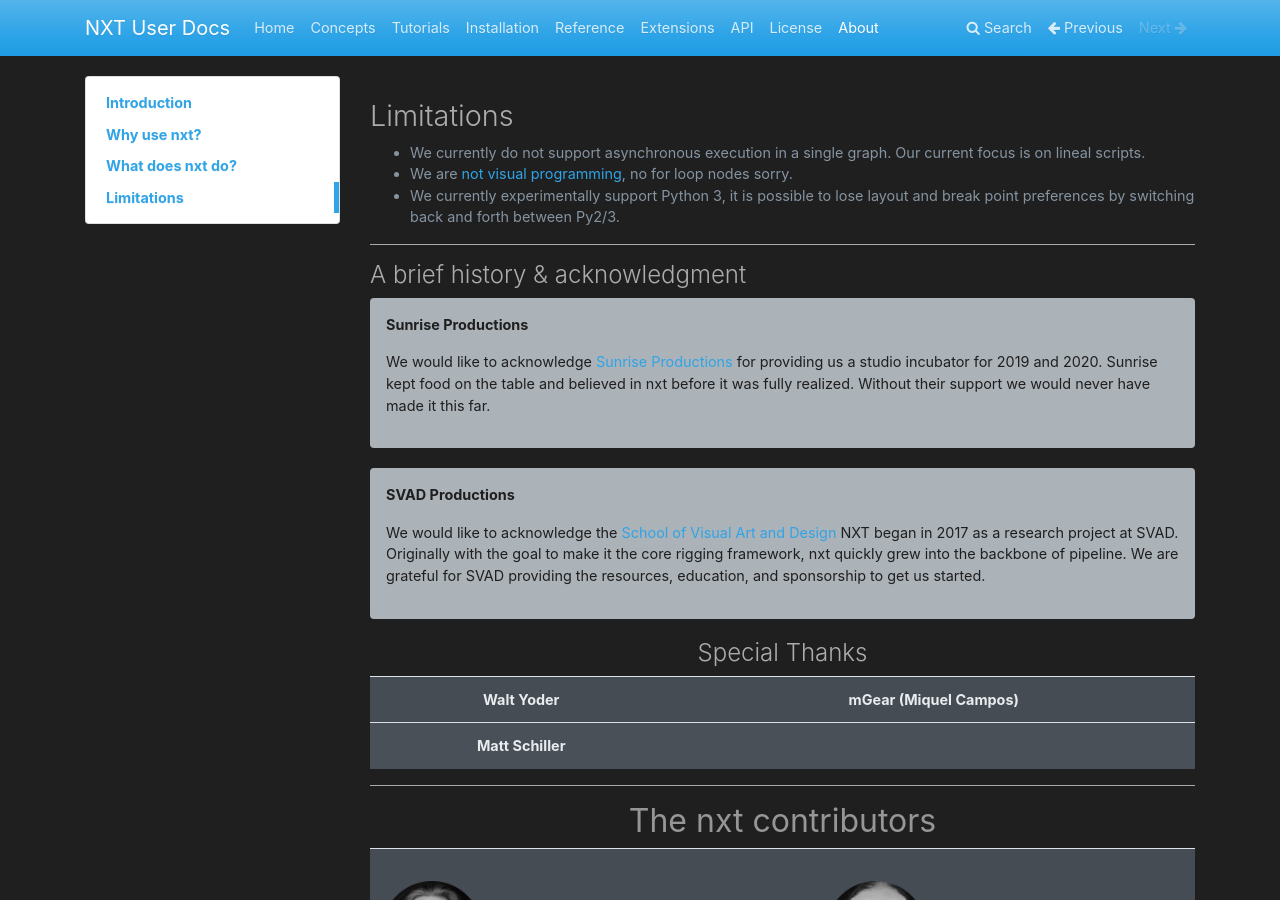
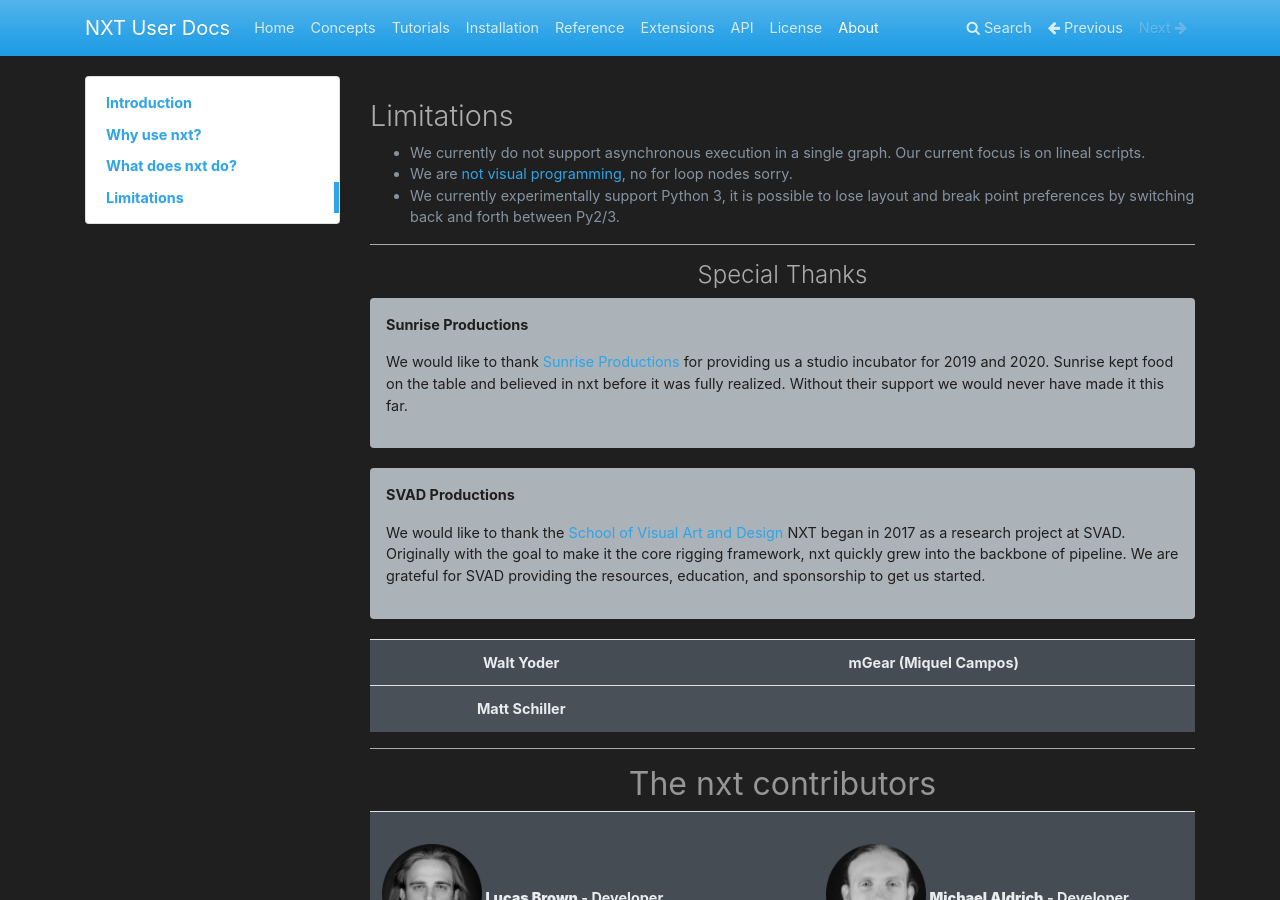
Before and after one commit to nxt-dev/nxt-dev.github.io, an MkDocs documentation site: the page built from docs/user_docs/docs/about.md, in a window 1280 px wide and 900 px high, scrolled down 1186 px. Built offline with MkDocs 1.6.1, drawn with Linux system fonts in a browser that asks for light colours; nearby versions of some CDN libraries; library files that are not in the unit come from our copies.

Commit message:
- Removed CNAME for now. * Updated wording on about page.

```diff
--- a/docs/user_docs/docs/about.md
+++ b/docs/user_docs/docs/about.md
@@ -49,21 +49,19 @@ by switching back and forth between Py2/3.
 
 ---
 
-#### A brief history & acknowledgment
-
+<div style="text-align: center;">
+<h4>Special Thanks</h4>
+</div>
 
 !!! Note "Sunrise Productions"
-    We would like to acknowledge [Sunrise Productions](https://sunriseproductions.tv/) for providing us a studio incubator for 2019 and 2020.
+    We would like to thank [Sunrise Productions](https://sunriseproductions.tv/) for providing us a studio incubator for 2019 and 2020.
     Sunrise kept food on the table and believed in nxt before it was fully realized. Without their support we would never have made it this far.
 
 !!! Note "SVAD Productions"
-    We would like to acknowledge the [School of Visual Art and Design](https://www.southern.edu/visualartanddesign/) NXT began in 2017 as a research project at SVAD.
+    We would like to thank the [School of Visual Art and Design](https://www.southern.edu/visualartanddesign/) NXT began in 2017 as a research project at SVAD.
     Originally with the goal to make it the core rigging framework, nxt quickly grew into the backbone of pipeline.
     We are grateful for SVAD providing the resources, education, and sponsorship to get us started.
 
-<div style="text-align: center;">
-<h4>Special Thanks</h4>
-</div>
 
 <table style="text-align: center">
 <tr>
```
Also changed, not shown: 1 other file.
